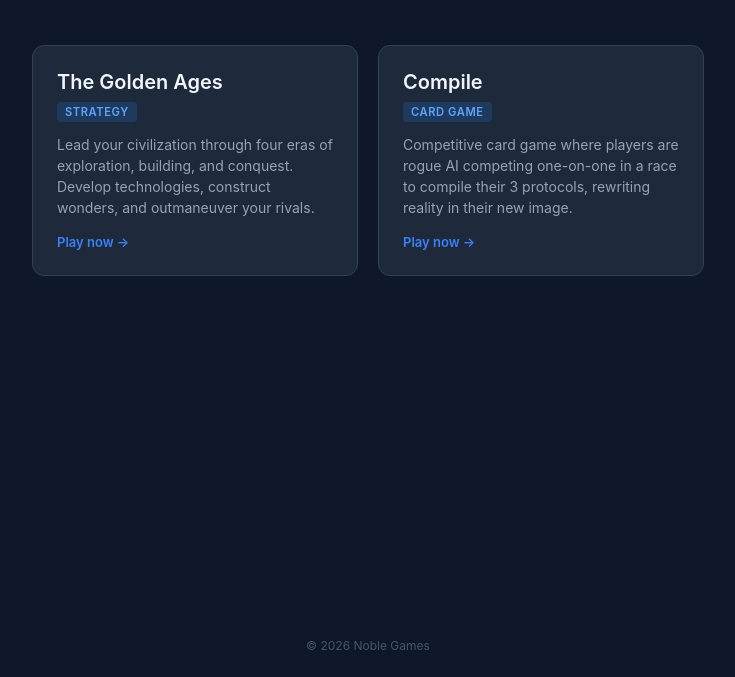
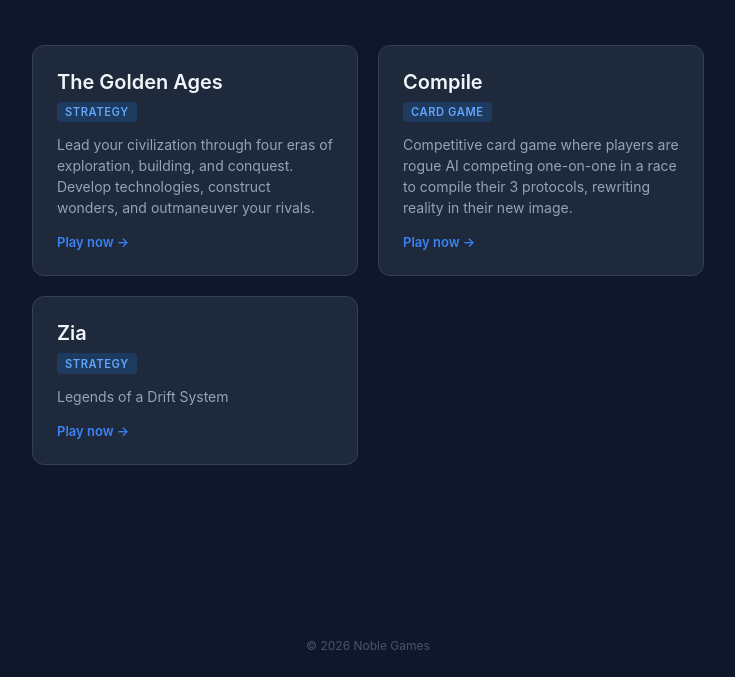
Before and after one commit to ianoble/noblegames-app, a plain HTML site: page index.html in a window 1280 px wide. Shown: the part 123-800 px from the top of the page, without its empty margins (272-1007 px from the left). Drawn offline with Linux system fonts and the light colour scheme.

Commit message:
Add new game card for 'Zia' in index.html

```diff
--- a/index.html
+++ b/index.html
@@ -142,6 +142,15 @@
 				</p>
 				<span class="play">Play now &rarr;</span>
 			</a>
+
+			<a class="game-card" href="https://zia.noblegames.app">
+				<h2>Zia</h2>
+				<span class="tag">Strategy</span>
+				<p>
+					Legends of a Drift System
+				</p>
+				<span class="play">Play now &rarr;</span>
+			</a>
 		</div>
 
 		<footer>&copy; 2026 Noble Games</footer>
```
